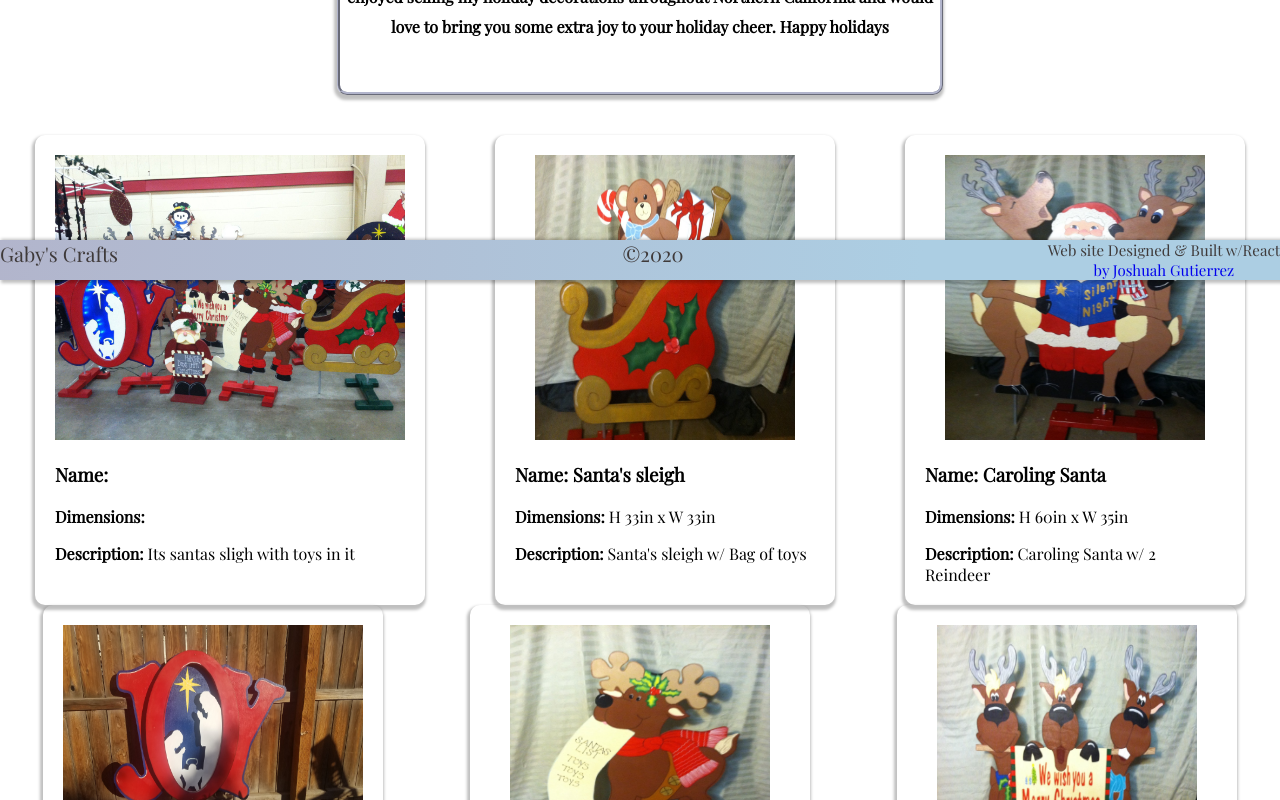
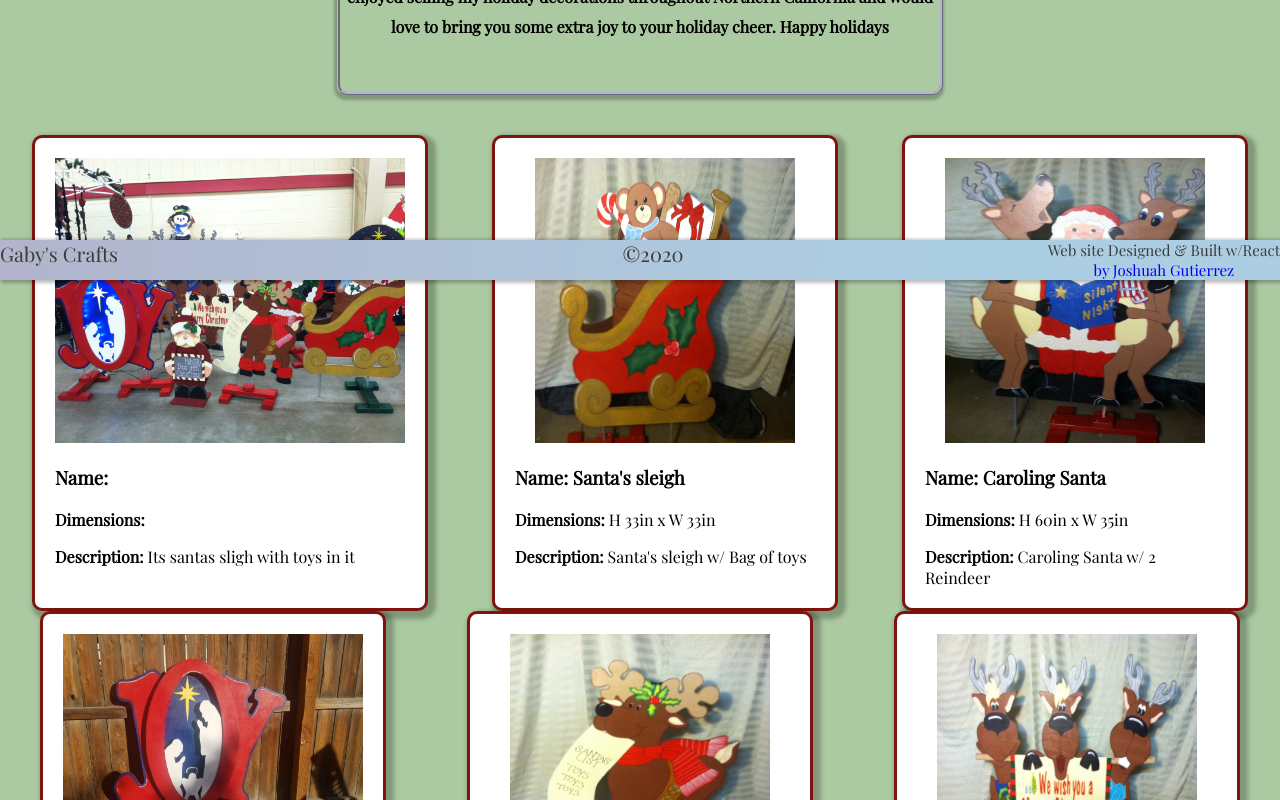
Before and after one commit to Shandem/Moms-static-site, a React (Create React App) app: page / in a window 1280 px wide. Shown: the part 520-1320 px from the top of the page. Built offline with nearby package versions, Linux system fonts and the light colour scheme.

Commit message:
changed the3 color shcema

```diff
--- a/src/App.scss
+++ b/src/App.scss
@@ -3,4 +3,5 @@
 .App {
   text-align: center;
   font-family: 'Playfair Display', serif;
+  background-color: #accaa1;
 }
--- a/src/components/card.scss
+++ b/src/components/card.scss
@@ -1,5 +1,7 @@
 .card-container{
-    box-shadow:  -1px 3px 3px 2px rgba(0,0,0,.25);
+    box-shadow:  4px 4px 4px 4px rgba(0,0,0,.25);
+    border: solid 3px #80130F;
+    background-color: white;
 
     padding: 20px;
     border-radius: 10px;
```
Also changed, not shown: 1 other file (tests, documents, lock files or other folders).
